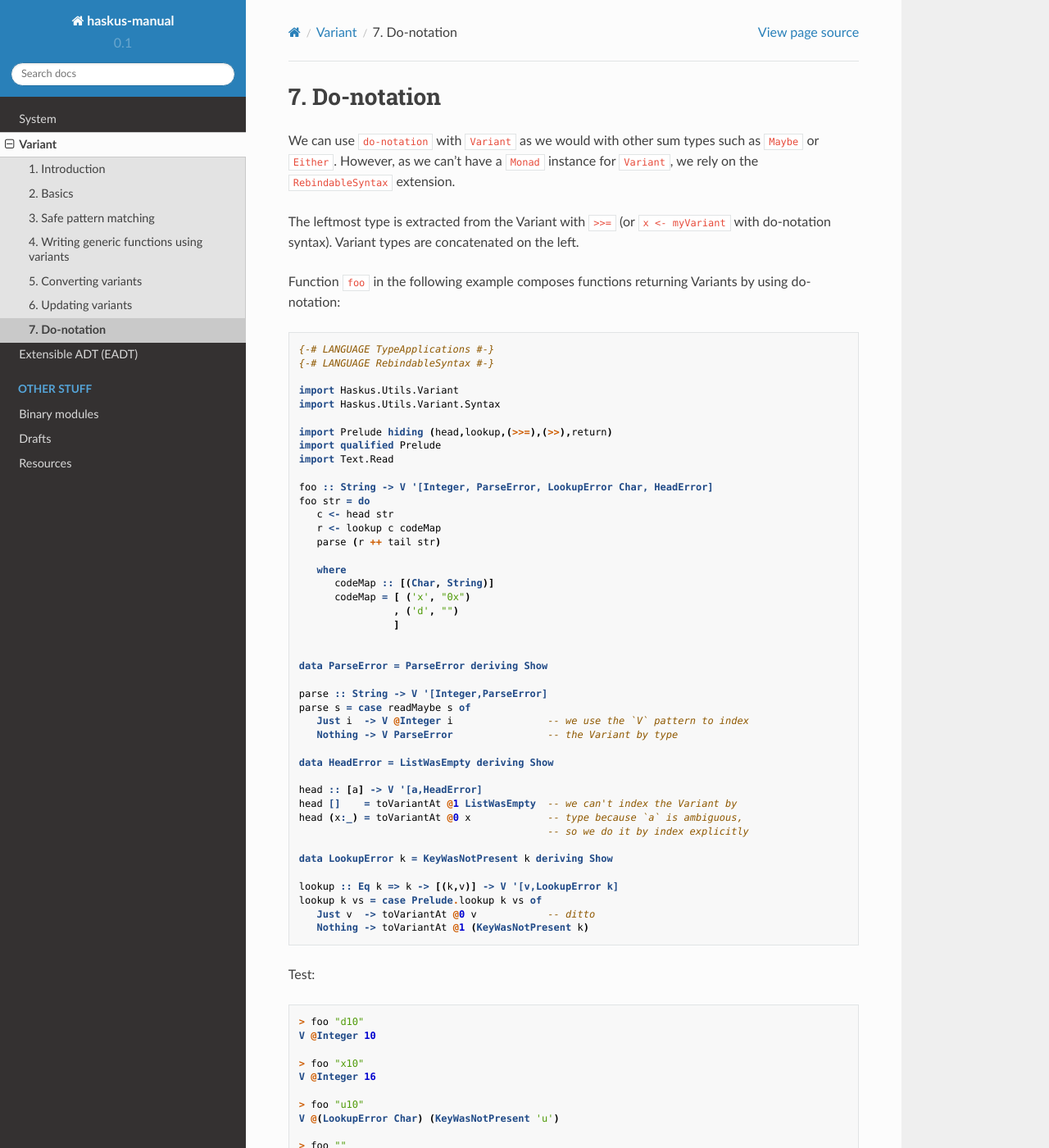
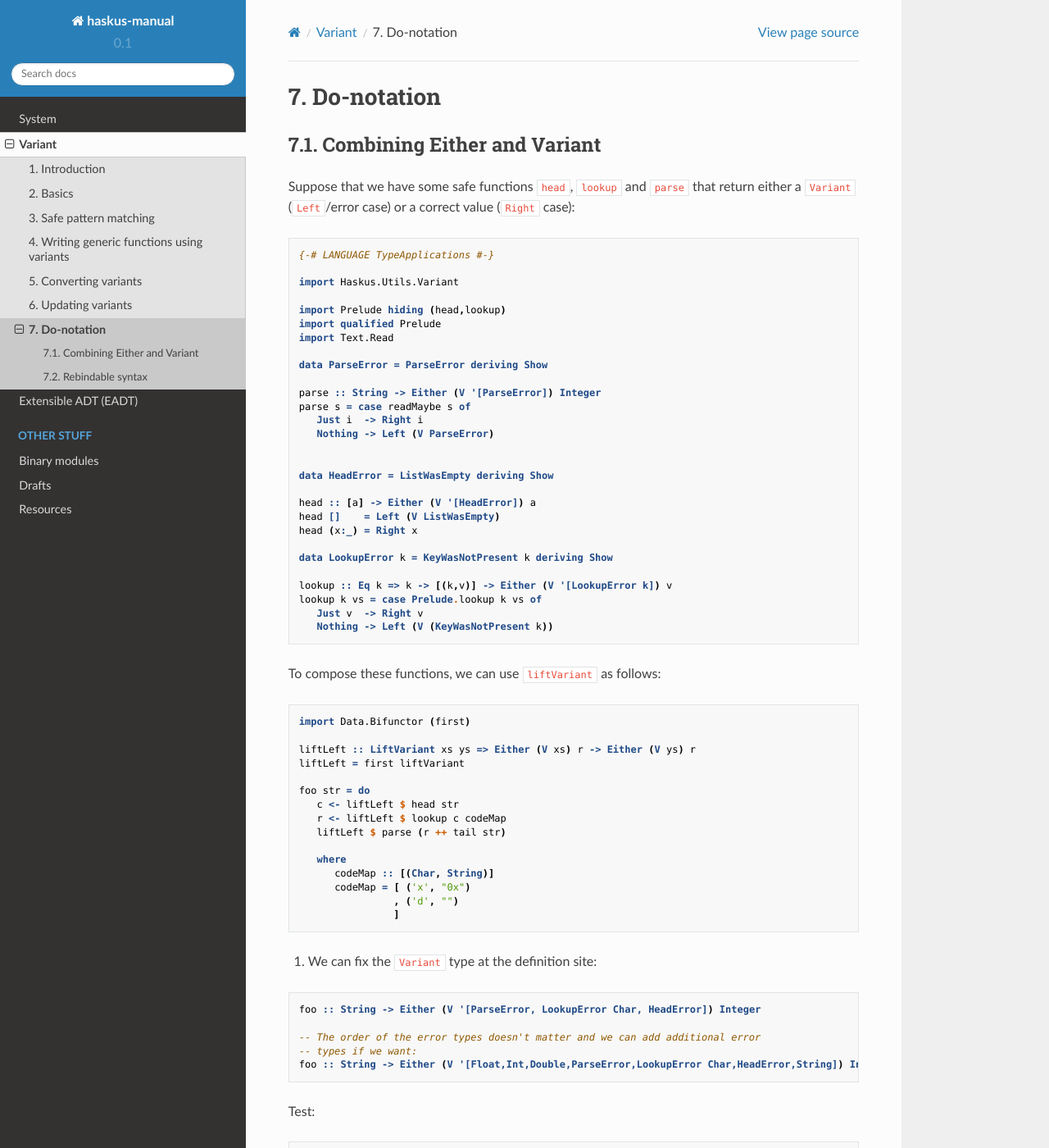
Before and after one commit to haskus/haskus-manual, a Sphinx documentation site: the page built from source/variant/do_notation.rst, in a window 1280 px wide and 1400 px high. Shown: the whole window at 82% size. Built offline with Sphinx 7.4.7 and the Read the Docs theme 2.0.0, drawn with Linux system fonts in a browser that asks for light colours; pages that are not in the unit, such as notebooks, are missing from menus; some of the changed text lies outside the part shown.

Commit message:
Do notation with Either

```diff
--- a/source/variant/do_notation.rst
+++ b/source/variant/do_notation.rst
@@ -2,9 +2,133 @@
 Do-notation
 ==============================================================================
 
+
+------------------------------------------------------------------------------
+Combining Either and Variant
+------------------------------------------------------------------------------
+
+Suppose that we have some safe functions ``head``, ``lookup`` and ``parse`` that
+return either a ``Variant`` (``Left``/error case) or a correct value (``Right``
+case):
+
+.. code:: haskell
+
+   {-# LANGUAGE TypeApplications #-}
+
+   import Haskus.Utils.Variant
+
+   import Prelude hiding (head,lookup)
+   import qualified Prelude
+   import Text.Read
+
+   data ParseError = ParseError deriving Show
+
+   parse :: String -> Either (V '[ParseError]) Integer
+   parse s = case readMaybe s of
+      Just i  -> Right i
+      Nothing -> Left (V ParseError)
+
+
+   data HeadError = ListWasEmpty deriving Show
+
+   head :: [a] -> Either (V '[HeadError]) a
+   head []    = Left (V ListWasEmpty)
+   head (x:_) = Right x
+
+   data LookupError k = KeyWasNotPresent k deriving Show
+
+   lookup :: Eq k => k -> [(k,v)] -> Either (V '[LookupError k]) v
+   lookup k vs = case Prelude.lookup k vs of
+      Just v  -> Right v
+      Nothing -> Left (V (KeyWasNotPresent k))
+
+To compose these functions, we can use ``liftVariant`` as follows:
+
+.. code:: haskell
+
+   import Data.Bifunctor (first)
+
+   liftLeft :: LiftVariant xs ys => Either (V xs) r -> Either (V ys) r
+   liftLeft = first liftVariant
+
+   foo str = do
+      c <- liftLeft $ head str
+      r <- liftLeft $ lookup c codeMap
+      liftLeft $ parse (r ++ tail str)
+
+      where
+         codeMap :: [(Char, String)]
+         codeMap = [ ('x', "0x")
+                   , ('d', "")
+                   ]
+
+1) We can fix the ``Variant`` type at the definition site:
+
+.. code:: haskell
+
+   foo :: String -> Either (V '[ParseError, LookupError Char, HeadError]) Integer
+
+   -- The order of the error types doesn't matter and we can add additional error
+   -- types if we want:
+   foo :: String -> Either (V '[Float,Int,Double,ParseError,LookupError Char,HeadError,String]) Integer
+
+Test:
+
+.. code:: haskell
+
+   > foo "d10"
+   Right 10
+
+   > foo "x10"
+   Right 16
+
+   > foo "u10"
+   Left V @(LookupError Char) (KeyWasNotPresent 'u')
+
+   > foo ""
+   Left V @HeadError ListWasEmpty
+
+   > foo "d10X"
+   Left V @ParseError ParseError
+
+
+2) Or if don't give ``foo`` a type signature we can fix the ``Variant`` type when we call it:
+
+.. code:: haskell
+
+   > foo "d10" :: Either (V '[ParseError,HeadError,LookupError Char]) Integer
+   Right 10
+
+   -- The order of the error types still doesn't matter and we can add additional
+   -- error types if we want:
+   > foo "d10" :: Either (V '[Float,Int,Double,ParseError,LookupError Char,HeadError,String]) Integer
+   Right 10
+
+3) Or we can give a generic type signature to ``foo``:
+
+.. code:: haskell
+
+   foo :: forall es.
+      ('[HeadError,ParseError,LookupError Char] :<< es
+      ) => String -> Either (V es) Integer
+
+It allows us to use ``TypeApplications`` to pass the list of error types:
+
+.. code:: haskell
+
+   > foo @'[ParseError,HeadError,LookupError Char] "d10"
+   Right 10
+
+   > foo @'[HeadError,LookupError Char,ParseError] "d10X"
+   Left V @ParseError ParseError
+
+------------------------------------------------------------------------------
+Rebindable syntax
+------------------------------------------------------------------------------
+
 We can use ``do-notation`` with ``Variant`` as we would with other sum types
 such as ``Maybe`` or ``Either``. However, as we can't have a ``Monad`` instance
-for ``Variant``, we rely on the ``RebindableSyntax`` extension.
+for ``Variant``, we rely on the ``RebindableSyntax`` extension to mimic it.
 
 The leftmost type is extracted from the Variant with ``>>=`` (or ``x <-
 myVariant`` with do-notation syntax). Variant types are concatenated on the
```
